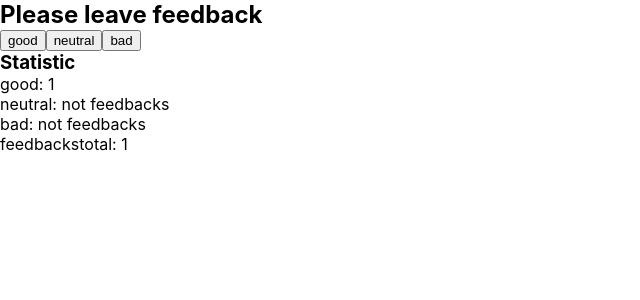
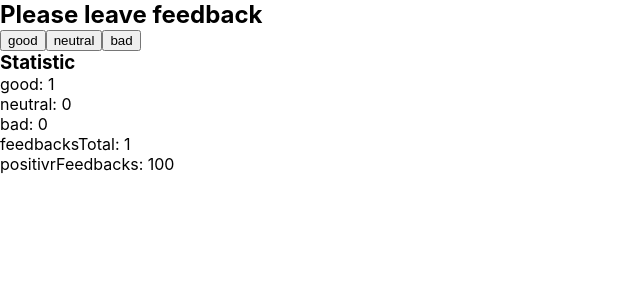
Before and after one commit to Usermen-cmd/goit-react-hw-02-feedback, a React (Create React App) app: page / in a window 1280 px wide. Both pictures are taken after a click on the button "good". Shown: the top 300 px of the page, without its empty margins (0-640 px from the left). Built offline with nearby package versions, Linux system fonts and the light colour scheme.

Commit message:
+add: countPositiveFeedbackPercentage method

```diff
--- a/src/components/Feedback.jsx
+++ b/src/components/Feedback.jsx
@@ -20,20 +20,27 @@ class Feedback extends Component {
     return feedbacks.reduce((acc, num) => (acc += num), 0);
   };
 
-  // countPositiveFeedbackPercentage = () => {
-
-  // };
+  countPositiveFeedbackPercentage = (good, bad) => {
+    const persentage = Math.floor((good / (good + bad)) * 100);
+    return persentage;
+  };
   render() {
-    console.log(this.countTotalFeedback());
     const { good, neutral, bad } = this.state;
     const btnLabels = Object.keys(this.state);
-    const feedbackstotal = this.countTotalFeedback();
+    const feedbacksTotal = this.countTotalFeedback();
+    const positivrFeedbacks = this.countPositiveFeedbackPercentage(good, bad);
 
     return (
       <div className="feedBackService">
         <h2>Please leave feedback</h2>
         <Buttons handler={this.onButtonHandler} labels={btnLabels} />
-        <Statistic states={{ good, neutral, bad, feedbackstotal }} />
+        {feedbacksTotal ? (
+          <Statistic
+            states={{ good, neutral, bad, feedbacksTotal, positivrFeedbacks }}
+          />
+        ) : (
+          ''
+        )}
       </div>
     );
   }
--- a/src/components/Statistic/Statistic.jsx
+++ b/src/components/Statistic/Statistic.jsx
@@ -6,7 +6,7 @@ const Statistic = ({ states }) => {
       {labelsParagraph.map(label => {
         return (
           <p className="feedBackItem" key={`${label}-id`}>
-            {label}: {states[label] ? states[label] : 'not feedbacks'}
+            {label}: {states[label] ? states[label] : 0}
           </p>
         );
       })}
```
